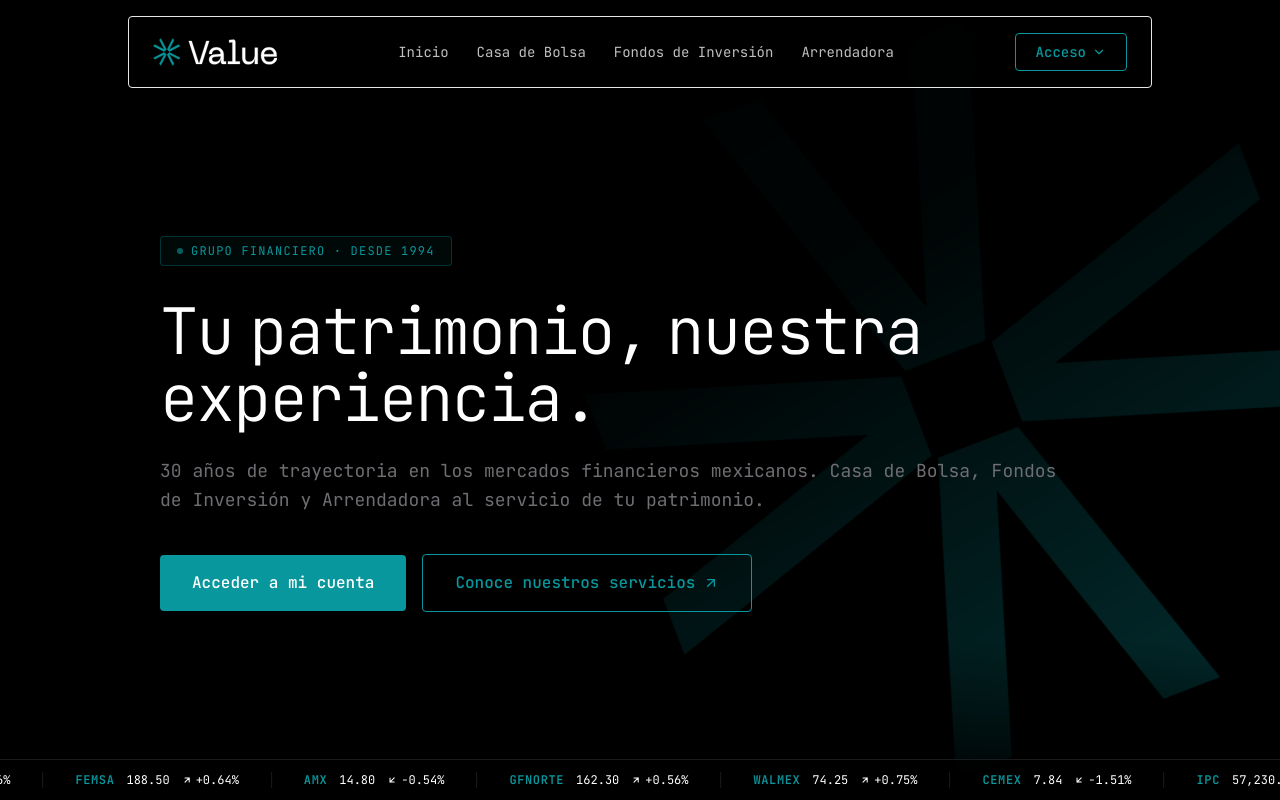
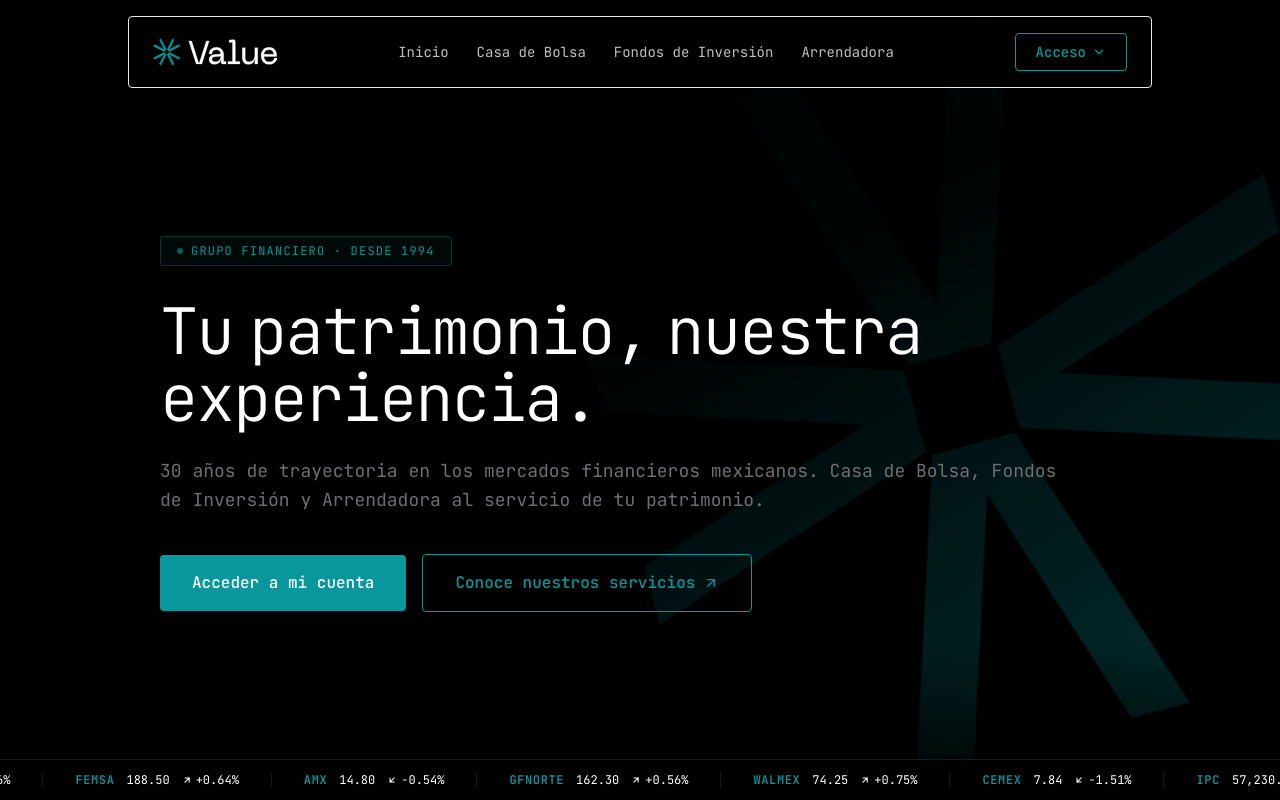
Before and after one commit to devops-interact/value-web-poc, a Next.js app: page / in a window 1280 px wide. Shown: the top 800 px of the page. Built offline with nearby package versions, Linux system fonts and the light colour scheme.

Commit message:
Revert "style: slow down monogram rotation by 25%"
This reverts commit 088f30823f9d4b9600ef88f03dd6c52a390cd158.

```diff
--- a/components/sections/HeroSection.tsx
+++ b/components/sections/HeroSection.tsx
@@ -23,7 +23,7 @@ export default function HeroSection() {
             >
                 <motion.div
                     animate={{ rotate: 360 }}
-                    transition={{ duration: 100, repeat: Infinity, ease: 'linear' }}
+                    transition={{ duration: 80, repeat: Infinity, ease: 'linear' }}
                     className="-mr-24 lg:-mr-8"
                     style={{ opacity: 0.34 }}
                 >
```
